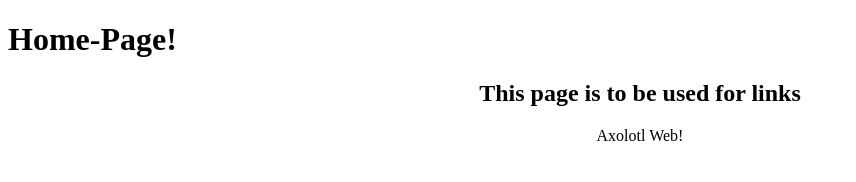
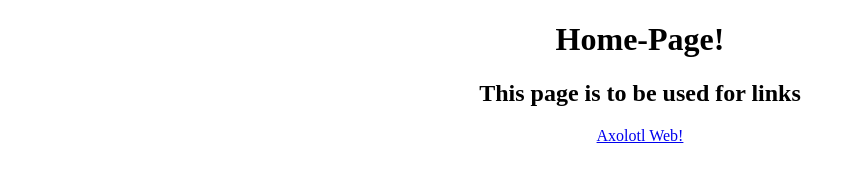
Before and after one commit to Man123Beast/Man123Beast.github.io, a plain HTML site: page home.html in a window 1280 px wide. Shown: the whole page, without its empty margins (0-856 px from the left). Drawn offline with Linux system fonts and the light colour scheme.

Commit message:
Update home.html

```diff
--- a/home.html
+++ b/home.html
@@ -10,14 +10,14 @@
   </style>
 </head>
 <body>
-  <h1 =a>
+  <h1 class=a>
   Home-Page!
   </h1>
   <h2 class=a>
   This page is to be used for links
   </h2>
   <p class=a>
-    <a target="Man123Beast.github.io/axolotl"> Axolotl Web! </a>
+    <a target="_blank" href="Man123Beast.github.io/axolotl" > Axolotl Web! </a>
   </p>
 </body>
 </html>
```
